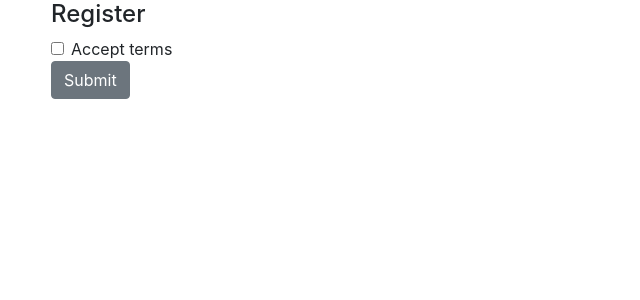
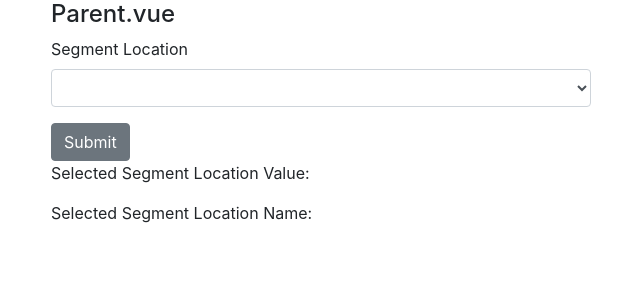
Before and after one commit to UniquelySimilar/vue-sandbox, a Vue app: page / in a window 1280 px wide. Shown: the top 300 px of the page, without its empty margins (34-674 px from the left). Built offline with nearby package versions, Linux system fonts and the light colour scheme.

Commit message:
stackoverflow: emit two properties

```diff
--- a/src/App.vue
+++ b/src/App.vue
@@ -1,16 +1,16 @@
 <template>
   <div id="app" class="container">
-    <register />
+    <parent />
   </div>
 </template>
 
 <script>
-  import Register from '@/components/stackoverflow/verify-checkbox-on-submit/Register'
+  import Parent from '@/components/stackoverflow/emit-two-properties/Parent'
 
   export default {
     name: 'App',
     components: {
-      Register
+      Parent
     },
     data() {
       return {
--- /dev/null
+++ b/src/components/stackoverflow/emit-two-properties/EmitTwoProperties.vue
@@ -0,0 +1,37 @@
+<template>
+  <div class="emit-two-properties">
+    <div class="form-group">
+      <label for="segment-location">Segment Location</label>
+      <select class="form-control" id="segment-location"
+       v-model="segmentLocation" @change="selectSegmentLocation">
+        <option v-for="(segLoc, index) in segmentLocations" :key="index"
+         :value="segLoc">{{ segLoc.name }}</option>
+      </select>
+    </div>
+  </div>
+</template>
+
+<script>
+  export default {
+    data() {
+      return {
+        segmentLocation: {},
+        segmentLocations: [
+          { value: "Residential", name: 'Residential building' },
+          { value: "Workplace", name: 'Workplace' },
+          { value: "Hospitality", name: 'Hospitality or Retail' },
+          { value: "Real Estate", name: 'Real Estate' },
+          { value: "Commercial Parking", name: 'Commercial Parking' },
+          { value: "Fleets", name: 'Fleets' },
+          { value: "Cities & Governments", name: 'Cities & Governments' },
+          { value: "Corridor", name: 'Highway, Corridor or Petrol Station' }
+        ],
+      }
+    },
+    methods: {
+      selectSegmentLocation() {
+        this.$emit('select-segment-location-event', this.segmentLocation);
+      }
+    }
+  }
+</script>
--- /dev/null
+++ b/src/components/stackoverflow/emit-two-properties/Parent.vue
@@ -0,0 +1,35 @@
+<template>
+  <div class="parent">
+    <h4>Parent.vue</h4>
+    <div class="row">
+      <div class="col-md-6">
+        <form @submit.prevent="submitForm">
+          <emit-two-properties @select-segment-location-event="updateSegmentLocation" />
+          <button class="btn btn-secondary">Submit</button>
+        </form>
+        <p><span>Selected Segment Location Value:</span>{{ segmentLocation.value }}</p>
+        <p><span>Selected Segment Location Name:</span>{{ segmentLocation.name }}</p>
+      </div>
+    </div>
+  </div>
+</template>
+
+<script>
+  import EmitTwoProperties from './EmitTwoProperties'
+
+  export default {
+    components: {
+      EmitTwoProperties
+    },
+    data() {
+      return {
+        segmentLocation: {}
+      }
+    },
+    methods: {
+      updateSegmentLocation(segLoc) {
+        this.segmentLocation = segLoc;
+      }
+    }
+  }
+</script>
```
